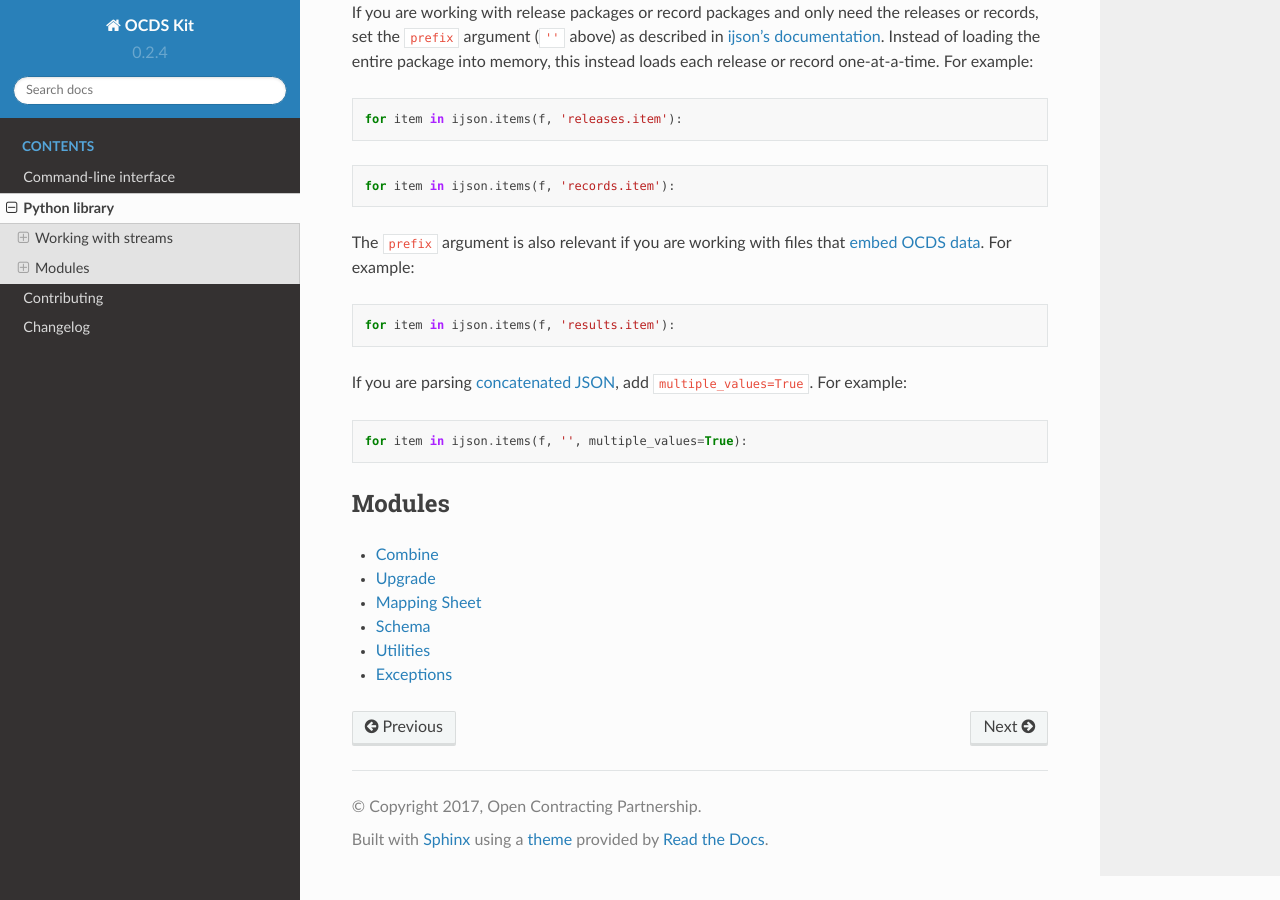
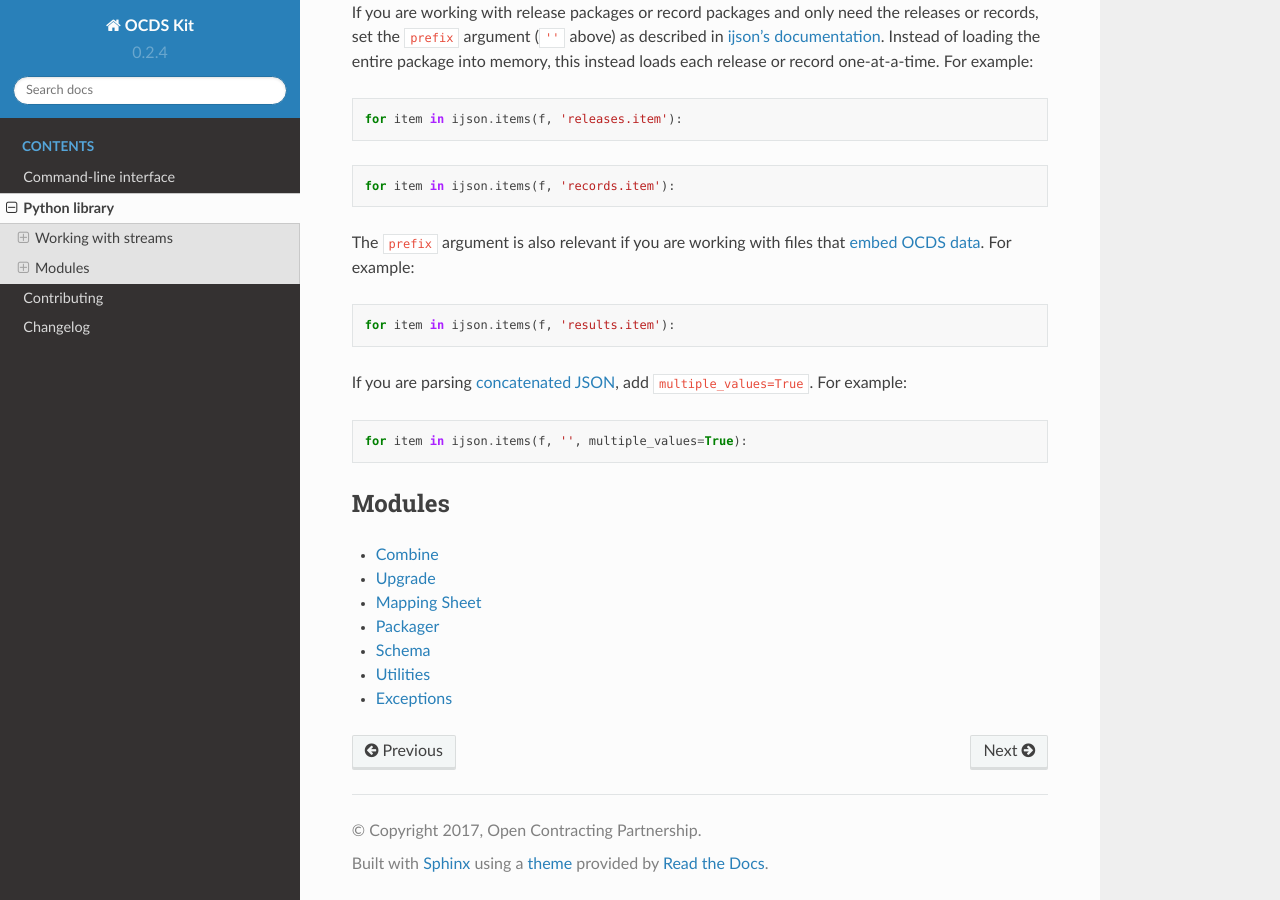
Before and after one commit to open-contracting/ocdskit, a Sphinx documentation site: the page built from docs/library.rst, in a window 1280 px wide and 900 px high, scrolled down 788 px. Built offline with Sphinx 7.4.7 and the Read the Docs theme 2.0.0, drawn with Linux system fonts in a browser that asks for light colours; pages that are not in the unit, such as notebooks, are missing from menus.

Commit message:
Add packager.rst to API docs

```diff
--- /dev/null
+++ b/docs/api/packager.rst
@@ -0,0 +1,6 @@
+Packager
+========
+
+.. automodule:: ocdskit.packager
+   :members:
+   :undoc-members:
--- a/docs/library.rst
+++ b/docs/library.rst
@@ -58,6 +58,7 @@ Modules
    api/upgrade
    api/oc4ids
    api/mapping_sheet
+   api/packager
    api/schema
    api/util
    api/cli
```
